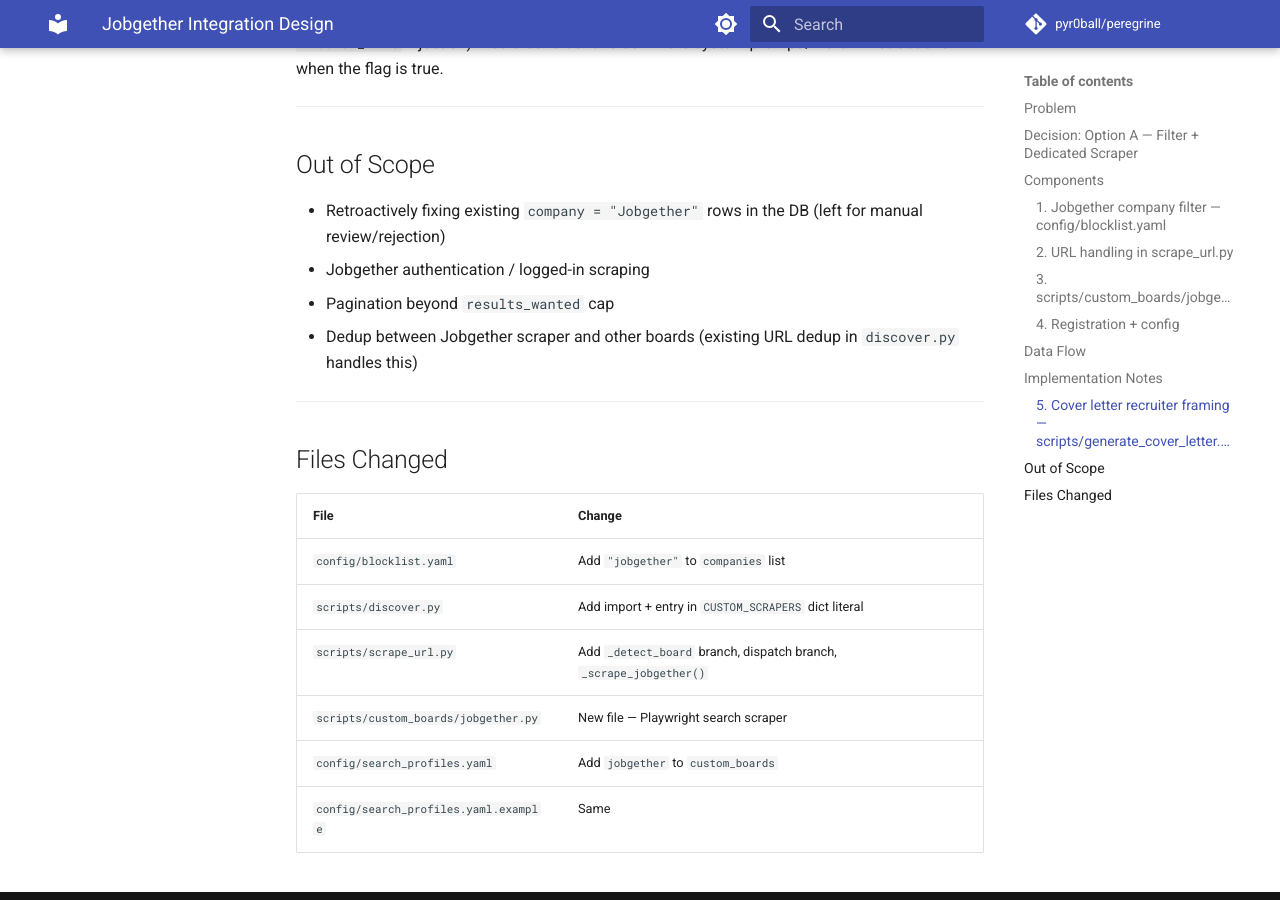
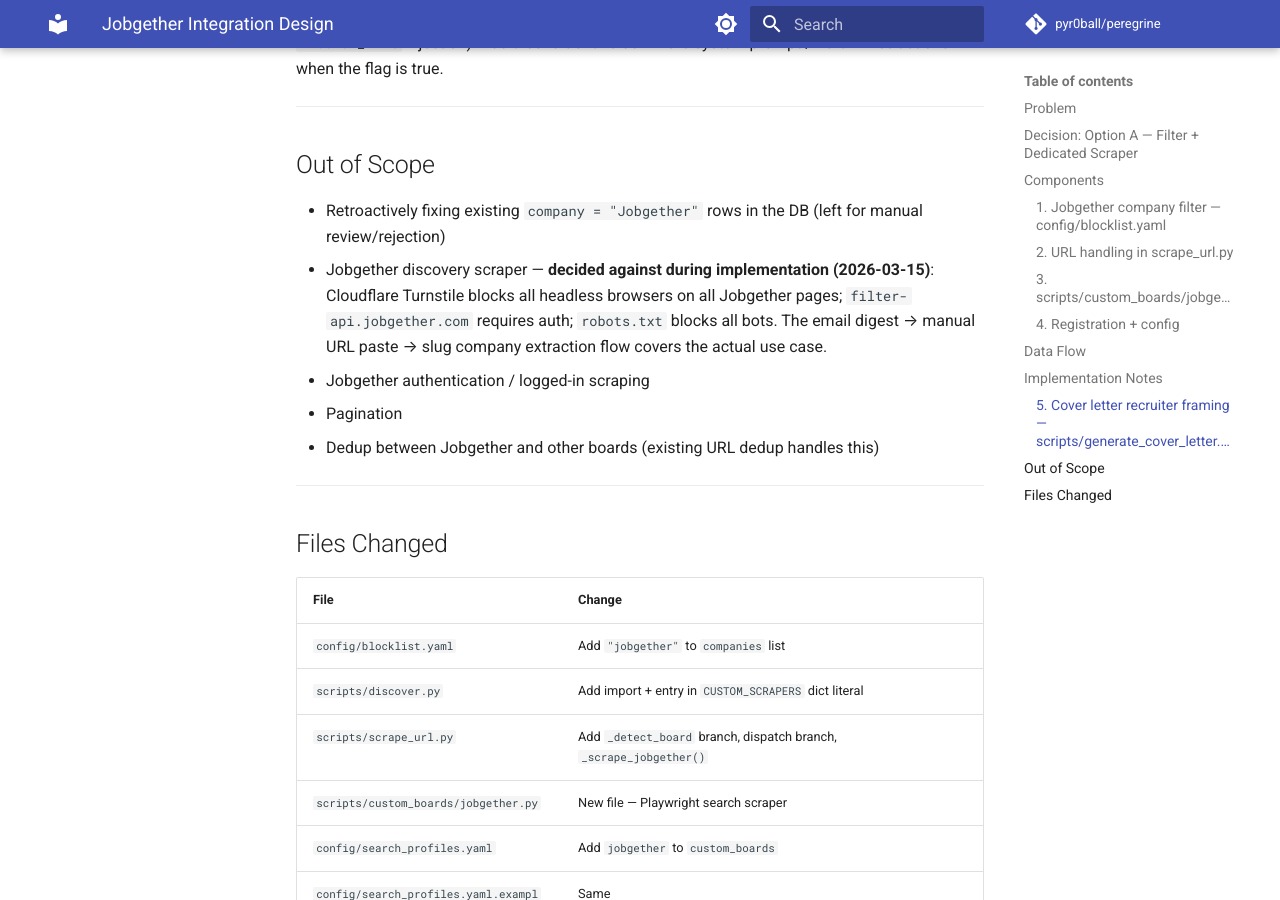
Before and after one commit to CircuitForgeLLC/peregrine, an MkDocs documentation site: the page built from docs/superpowers/specs/2026-03-15-jobgether-integration-design.md, in a window 1280 px wide and 900 px high, scrolled down 4502 px. Built offline with MkDocs 1.6.1 and Material for MkDocs 9.7.7, drawn with Linux system fonts in a browser that asks for light colours.

Commit message:
docs: update spec — Jobgether discovery scraper not viable (Cloudflare + robots.txt)

```diff
--- a/docs/superpowers/specs/2026-03-15-jobgether-integration-design.md
+++ b/docs/superpowers/specs/2026-03-15-jobgether-integration-design.md
@@ -154,9 +154,10 @@
 ## Out of Scope
 
 - Retroactively fixing existing `company = "Jobgether"` rows in the DB (left for manual review/rejection)
+- Jobgether discovery scraper — **decided against during implementation (2026-03-15)**: Cloudflare Turnstile blocks all headless browsers on all Jobgether pages; `filter-api.jobgether.com` requires auth; `robots.txt` blocks all bots. The email digest → manual URL paste → slug company extraction flow covers the actual use case.
 - Jobgether authentication / logged-in scraping
-- Pagination beyond `results_wanted` cap
-- Dedup between Jobgether scraper and other boards (existing URL dedup in `discover.py` handles this)
+- Pagination
+- Dedup between Jobgether and other boards (existing URL dedup handles this)
 
 ---
 
```
